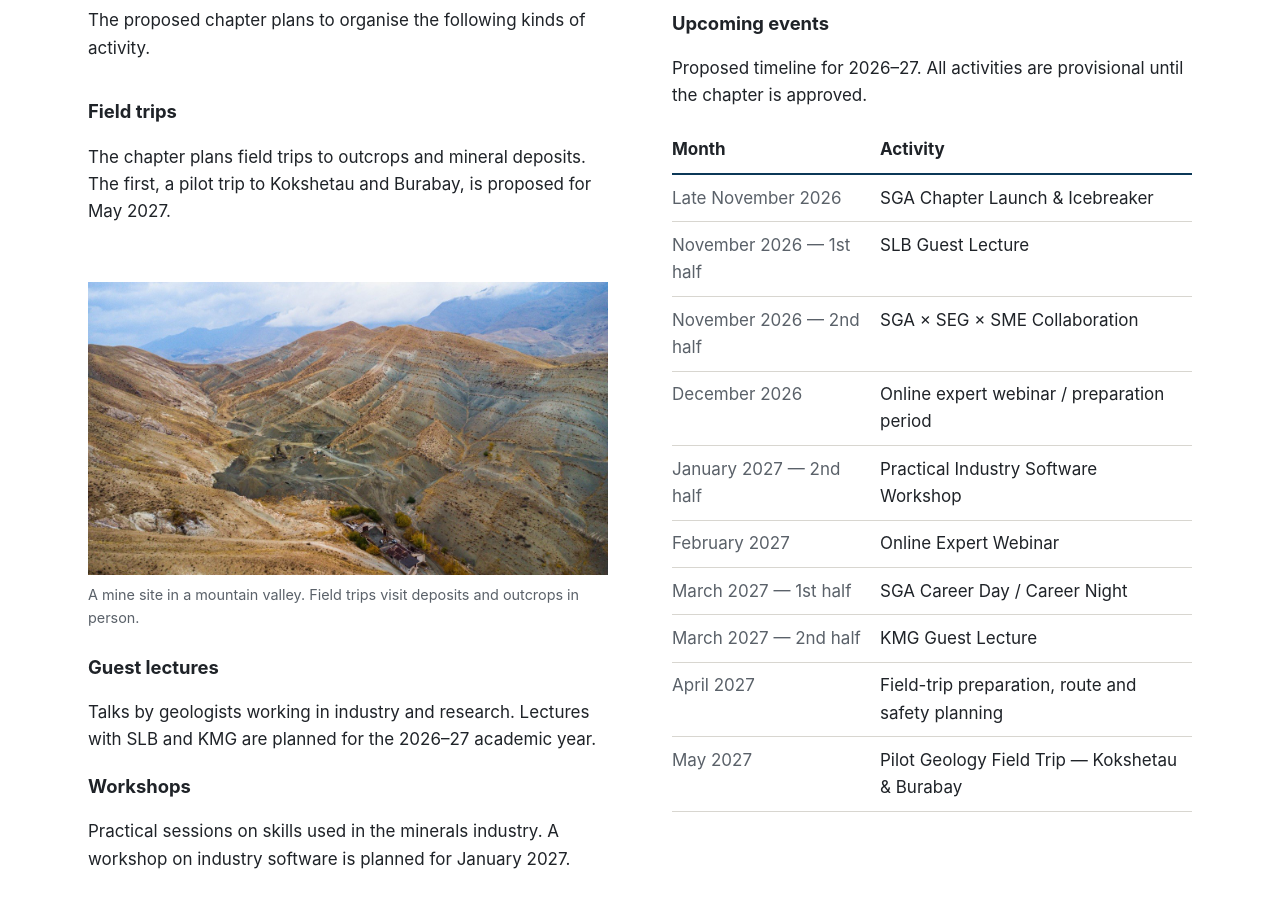
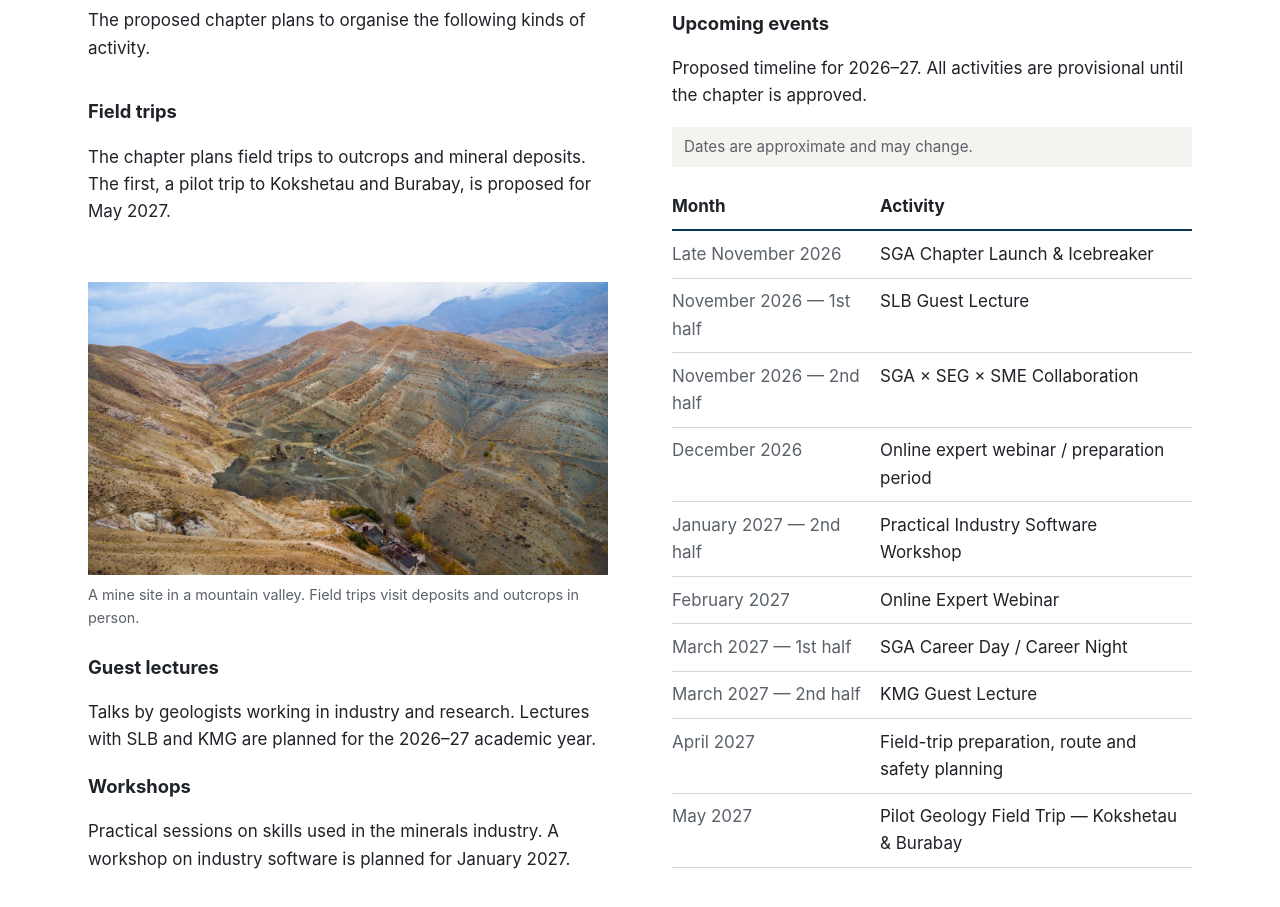
Before and after one commit to krutoibird/sga-website, a plain HTML site: page index.html in a window 1280 px wide. Shown: the part 1160-2067 px from the top of the page. Drawn offline with Linux system fonts and the light colour scheme.

Commit message:
Note that event dates are approximate
Co-Authored-By: Claude Opus 5.5 <noreply@anthropic.com>

```diff
--- a/index.html
+++ b/index.html
@@ -96,6 +96,7 @@
           <div>
             <h3>Upcoming events</h3>
             <p>Proposed timeline for 2026–27. All activities are provisional until the chapter is approved.</p>
+            <p class="note">Dates are approximate and may change.</p>
 
             <table class="timeline">
               <thead>
--- a/style.css
+++ b/style.css
@@ -179,6 +179,14 @@ a:hover {
   margin-bottom: 0.4rem;
 }
 
+.note {
+  margin: 0.5rem 0 0;
+  padding: 0.5rem 0.75rem;
+  font-size: 0.95rem;
+  color: var(--color-muted);
+  background-color: #f4f3f0;
+}
+
 .timeline {
   width: 100%;
   margin-top: 1rem;
```
